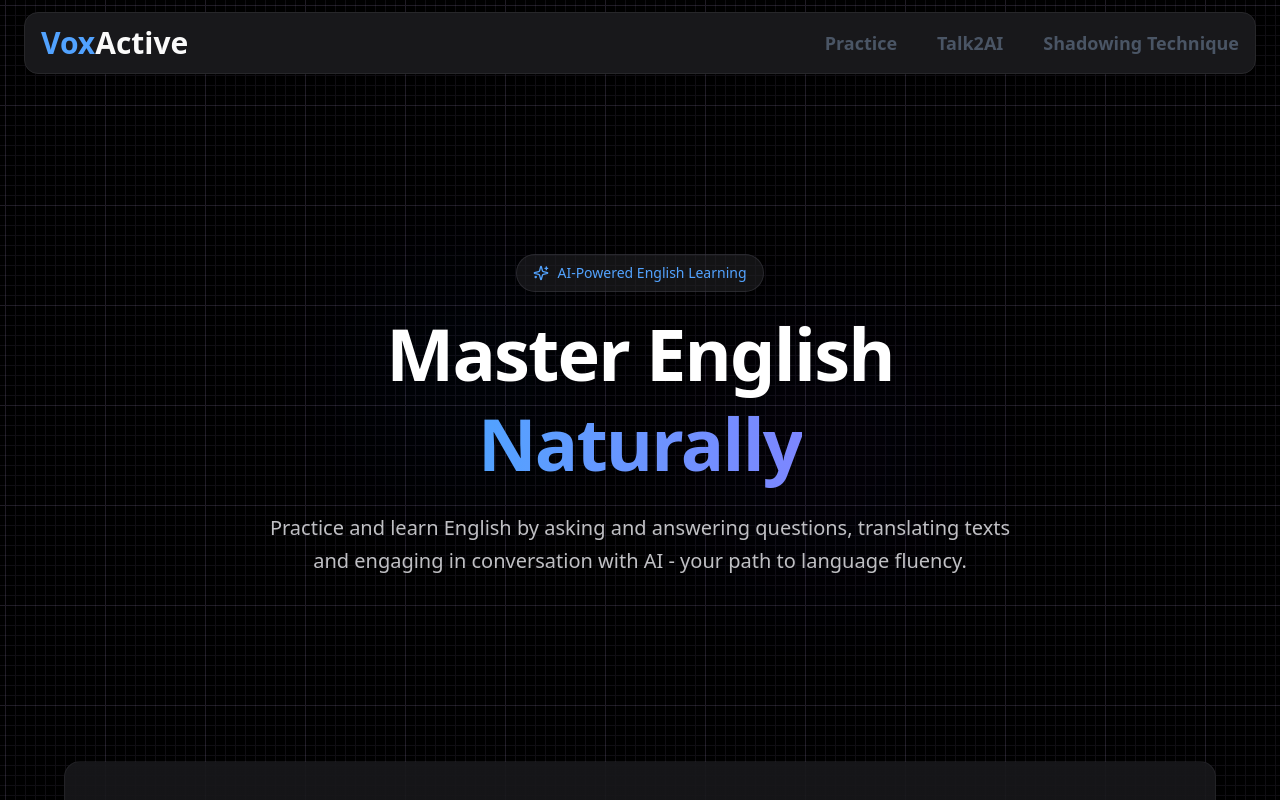
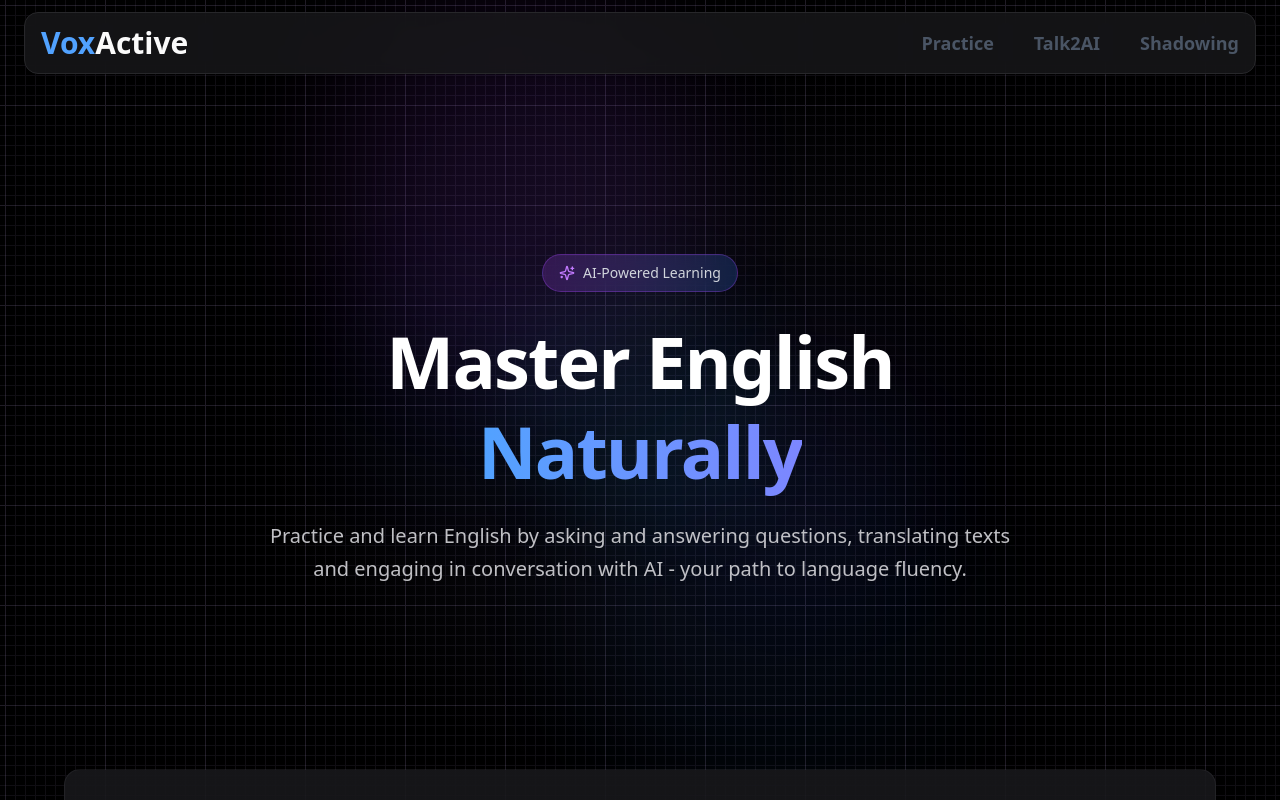
Before and after one commit to huseyincorakli/voxactive, a Next.js app: page / in a window 1280 px wide. Shown: the top 800 px of the page. Built offline with nearby package versions, Linux system fonts and the light colour scheme.

Commit message:
refactoring ui

```diff
--- a/app/(root)/learn/shadowing/page.tsx
+++ b/app/(root)/learn/shadowing/page.tsx
@@ -104,8 +104,7 @@ const Page = () => {
                     Listen
                   </h3>
                   <p className="text-gray-400 text-center leading-relaxed">
-                    Listen carefully to the original content and focus on its
-                    rhythm
+                    Listen carefully and focus on the rhythm.
                   </p>
                 </div>
               </div>
@@ -123,7 +122,7 @@ const Page = () => {
                     Repeat
                   </h3>
                   <p className="text-gray-400 text-center leading-relaxed">
-                    Immediately repeat what you hear out loud
+                    Repeat what you hear out loud
                   </p>
                 </div>
               </div>
@@ -174,7 +173,7 @@ const Page = () => {
         <div className="text-center max-w-4xl mx-auto">
           <h2 className="text-4xl md:text-6xl font-bold mb-6">
             <span className="bg-gradient-to-r from-white via-gray-100 to-gray-300 bg-clip-text text-transparent">
-              Video
+              Select Video from
             </span>
             <br />
             <span className="bg-gradient-to-r from-blue-400 via-purple-400 to-pink-400 bg-clip-text text-transparent">
--- a/app/(root)/page.tsx
+++ b/app/(root)/page.tsx
@@ -31,6 +31,10 @@ export const metadata: Metadata = {
 export default function Home() {
   return (
     <div className="w-full min-h-screen  text-white">
+      <div className="absolute inset-0 bg-[radial-gradient(circle_at_50%_50%,rgba(120,119,198,0.1),transparent_50%)]"></div>
+      <div className="absolute top-0 left-1/4 w-96 h-96 bg-purple-500/10 rounded-full blur-3xl animate-pulse"></div>
+      <div className="absolute bottom-0 right-1/4 w-96 h-96 bg-blue-500/10 rounded-full blur-3xl animate-pulse delay-1000"></div>
+      <div className="absolute top-1/2 left-1/2 transform -translate-x-1/2 -translate-y-1/2 w-64 h-64 bg-cyan-500/5 rounded-full blur-2xl"></div>
       {/* Hero Section */}
       <section className="relative container mx-auto px-6 py-28 md:py-36 text-center overflow-hidden">
         {/* Background elements */}
@@ -40,9 +44,12 @@ export default function Home() {
         </div>
 
         <div className="relative z-10">
-          <span className="inline-flex items-center gap-2 mb-4 px-4 py-2 rounded-full bg-zinc-800/50 text-blue-400 text-sm font-medium border border-zinc-700/50 hover:border-blue-500/30 transition-colors">
-            <Sparkles className="w-4 h-4" /> AI-Powered English Learning
-          </span>
+          <div className="inline-flex items-center gap-2 px-4 py-2 rounded-full bg-gradient-to-r from-purple-500/20 to-blue-500/20 border border-purple-500/30 backdrop-blur-sm mb-6 group hover:from-purple-500/30 hover:to-blue-500/30 transition-all duration-300">
+            <Sparkles className="w-4 h-4 text-purple-400 group-hover:text-purple-300" />
+            <span className="text-sm text-gray-300 font-medium">
+              AI-Powered Learning
+            </span>
+          </div>
 
           <h1 className="text-4xl md:text-6xl lg:text-7xl font-bold mb-6 tracking-tight leading-tight">
             Master English <br />
--- a/components/Header.tsx
+++ b/components/Header.tsx
@@ -11,7 +11,7 @@ interface NavLink {
 const navLinks: NavLink[] = [
   { href: "/learn/practice", label: "Practice" },
   { href: "/learn/talk", label: "Talk2AI" },
-  { href: "/learn/shadowing", label: "Shadowing Technique" },
+  { href: "/learn/shadowing", label: "Shadowing" },
 ];
 
 const Header = () => {
@@ -24,13 +24,13 @@ const Header = () => {
 
   return (
     <header
-      className="relative flex flex-wrap sm:justify-start sm:flex-nowrap w-full text-lg py-3"
+      className="sticky top-0 z-50    sm:justify-start sm:flex-nowrap w-full text-lg py-3"
       role="banner"
     >
       <div className="w-full px-4 sm:px-6 mx-auto sm:flex sm:items-center sm:justify-between">
         <nav
           className="max-w-[85rem] w-full mx-auto px-4 sm:flex sm:items-center sm:justify-between
-      rounded-xl border-zinc-800 border  shadow-sm p-3  bg-zinc-900"
+      rounded-xl border-zinc-800 border  shadow-sm p-3  backdrop-blur-sm bg-zinc-900/80"
           aria-label="Main navigation"
         >
           <div className="flex items-center justify-between">
```
